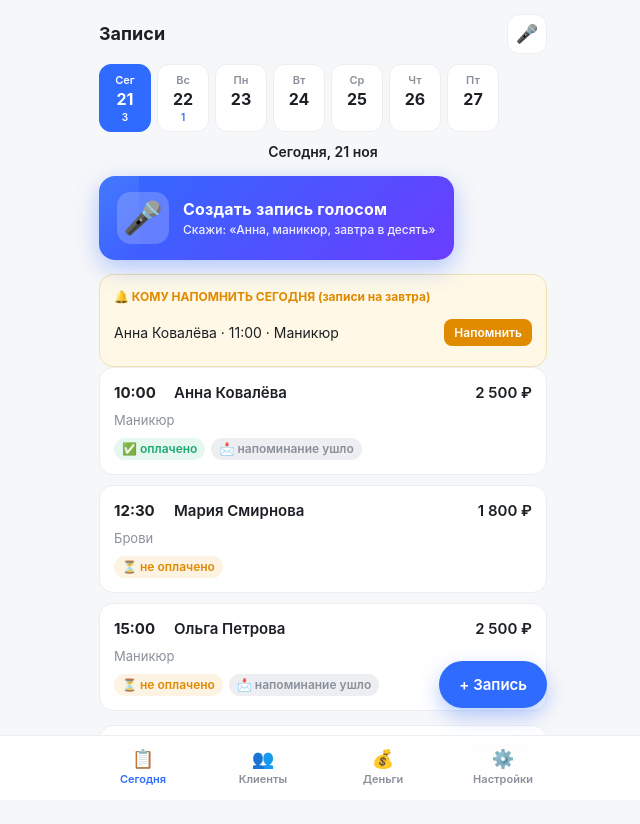
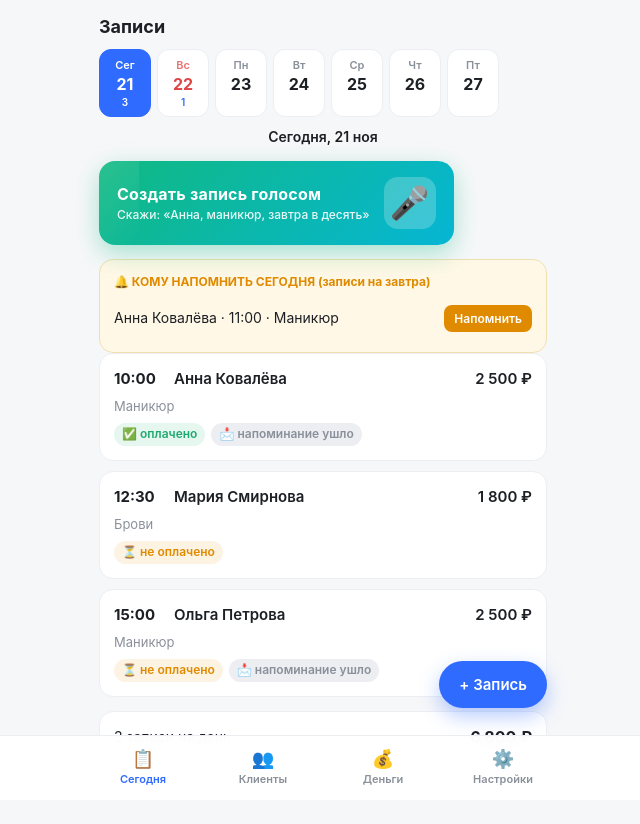
Before and after one commit to seregaosnatch-ui/my-crm, a plain HTML site: page index.html in a window 1280 px wide. Shown: the whole page, without its empty margins (317-957 px from the left). Drawn offline with Linux system fonts and the light colour scheme.

Commit message:
Update index.html

```diff
--- a/index.html
+++ b/index.html
@@ -23,7 +23,6 @@
   .hdr-btn { border:1px solid var(--line); background:var(--card);
     width:40px; height:40px; border-radius:12px; font-size:18px; cursor:pointer; }
 
-  /* горизонтальная полоса дней */
   .week-strip { display:flex; gap:6px; padding:0 16px 10px; overflow-x:auto;
     scrollbar-width:none; -webkit-overflow-scrolling:touch; }
   .week-strip::-webkit-scrollbar { display:none; }
@@ -37,45 +36,48 @@
   .day-btn.active .wd, .day-btn.active .d, .day-btn.active .cnt { color:#fff; }
   .day-btn.today .d { color:var(--accent); }
   .day-btn.today.active .d { color:#fff; }
+  /* выходные — красным */
+  .day-btn.weekend:not(.active) .d { color: var(--red); }
+  .day-btn.weekend:not(.active) .wd { color: var(--red); opacity:.75; }
 
   .datebar { display:flex; align-items:center; gap:8px; padding:0 16px 10px; }
   .datebar .label { flex:1; text-align:center; font-weight:600; font-size:14px; }
 
-  /* большая кнопка голосового администратора */
+  /* большая кнопка голосового администратора — изумрудно-бирюзовая */
   .voice-hero {
     display: flex; align-items: center; gap: 14px;
     margin: 4px 16px 14px; padding: 16px 18px;
-    background: linear-gradient(135deg, #2f6bff 0%, #6b3dff 100%);
+    background: linear-gradient(135deg, #10b981 0%, #06b6d4 100%);
     color: #fff; border: none; border-radius: 16px;
     font-family: inherit; text-align: left; cursor: pointer;
-    box-shadow: 0 8px 24px rgba(47,107,255,.35);
+    box-shadow: 0 8px 24px rgba(16,185,129,.35);
     animation: heroPulse 2.5s ease-in-out infinite;
     position: relative; overflow: hidden;
   }
   .voice-hero::after {
     content: ''; position: absolute; inset: 0;
-    background: linear-gradient(135deg, transparent 0%, rgba(255,255,255,.18) 50%, transparent 100%);
+    background: linear-gradient(135deg, transparent 0%, rgba(255,255,255,.2) 50%, transparent 100%);
     transform: translateX(-100%);
     animation: heroShine 3s ease-in-out infinite;
   }
   @keyframes heroPulse {
-    0%, 100% { box-shadow: 0 8px 24px rgba(47,107,255,.35); }
-    50% { box-shadow: 0 8px 32px rgba(107,61,255,.55); }
+    0%, 100% { box-shadow: 0 8px 24px rgba(16,185,129,.35); }
+    50% { box-shadow: 0 8px 32px rgba(6,182,212,.55); }
   }
   @keyframes heroShine {
     0%, 60% { transform: translateX(-100%); }
     100% { transform: translateX(100%); }
   }
   .voice-hero:active { transform: scale(.98); }
+  .vh-text { display: flex; flex-direction: column; gap: 3px; flex: 1; position: relative; z-index: 1; }
+  .vh-title { font-size: 16px; font-weight: 700; letter-spacing: .2px; }
+  .vh-hint { font-size: 12px; opacity: .9; font-weight: 500; }
   .vh-icon {
     font-size: 32px; flex-shrink: 0;
-    background: rgba(255,255,255,.2); width: 52px; height: 52px;
+    background: rgba(255,255,255,.22); width: 52px; height: 52px;
     border-radius: 14px; display: flex; align-items: center; justify-content: center;
     position: relative; z-index: 1;
   }
-  .vh-text { display: flex; flex-direction: column; gap: 3px; flex: 1; position: relative; z-index: 1; }
-  .vh-title { font-size: 16px; font-weight: 700; letter-spacing: .2px; }
-  .vh-hint { font-size: 12px; opacity: .9; font-weight: 500; }
 
   .list { padding:0 16px; display:flex; flex-direction:column; gap:10px; }
   .card { background:var(--card); border-radius:var(--radius); padding:14px;
@@ -466,10 +468,13 @@ function renderWeekStrip() {
   for (let i = 0; i < 7; i++) {
     const iso = shiftDate(today, i);
     const cnt = db.appointments.filter(a => a.date === iso).length;
+    const dow = new Date(iso + 'T12:00:00').getDay();
+    const isWeekend = dow === 0 || dow === 6;
     const cls = [
       'day-btn',
       iso === state.date ? 'active' : '',
-      iso === today ? 'today' : ''
+      iso === today ? 'today' : '',
+      isWeekend ? 'weekend' : ''
     ].filter(Boolean).join(' ');
     const label = i === 0 ? 'Сег' : weekdayShort(iso);
     html += `<button class="${cls}" data-day="${iso}">
@@ -483,8 +488,7 @@ function renderWeekStrip() {
 }
 
 function renderToday(header, view) {
-  header.innerHTML = `<h1>Записи</h1><button class="hdr-btn" id="hdr-mic" title="Голосом создать запись">🎤</button>`;
-  document.getElementById('hdr-mic').onclick = openVoiceAdmin;
+  header.innerHTML = `<h1>Записи</h1>`;
 
   const date = state.date;
   const list = db.appointments.filter(a => a.date === date).sort((x,y)=>x.time.localeCompare(y.time));
@@ -513,15 +517,15 @@ function renderToday(header, view) {
     ${renderWeekStrip()}
     <div class="datebar"><div class="label">${dateLabel}</div></div>
     <button class="voice-hero" id="voice-hero">
-      <span class="vh-icon">🎤</span>
       <span class="vh-text">
         <span class="vh-title">Создать запись голосом</span>
         <span class="vh-hint">Скажи: «Анна, маникюр, завтра в десять»</span>
       </span>
+      <span class="vh-icon">🎤</span>
     </button>
     ${remindBlock}
     <div class="list">
-      ${list.length ? list.map(apptCard).join('') : `<div class="empty">На этот день записей нет.<br>Нажмите «+ Запись» или 🎤</div>`}
+      ${list.length ? list.map(apptCard).join('') : `<div class="empty">На этот день записей нет.<br>Нажмите «+ Запись» или «Создать голосом»</div>`}
     </div>
     ${list.length ? `<div class="summary"><span>${list.length} ${plural(list.length,'запись','записи','записей')} на день</span><b>${fmtMoney(total)}</b></div>` : ''}
     <button class="fab" id="fab-add">+ Запись</button>
@@ -721,7 +725,7 @@ function renderSettings(header, view) {
   };
   document.getElementById('open-voices').onclick = openAllVoices;
   document.getElementById('open-about').onclick = () => {
-    alert('Записи мастера v6\n\nЛокальное приложение: данные хранятся только на этом устройстве.\n\nСоздано Романом и Иваном.');
+    alert('Записи мастера v7\n\nЛокальное приложение: данные хранятся только на этом устройстве.\n\nСоздано Романом и Иваном.');
   };
 }
 
```
